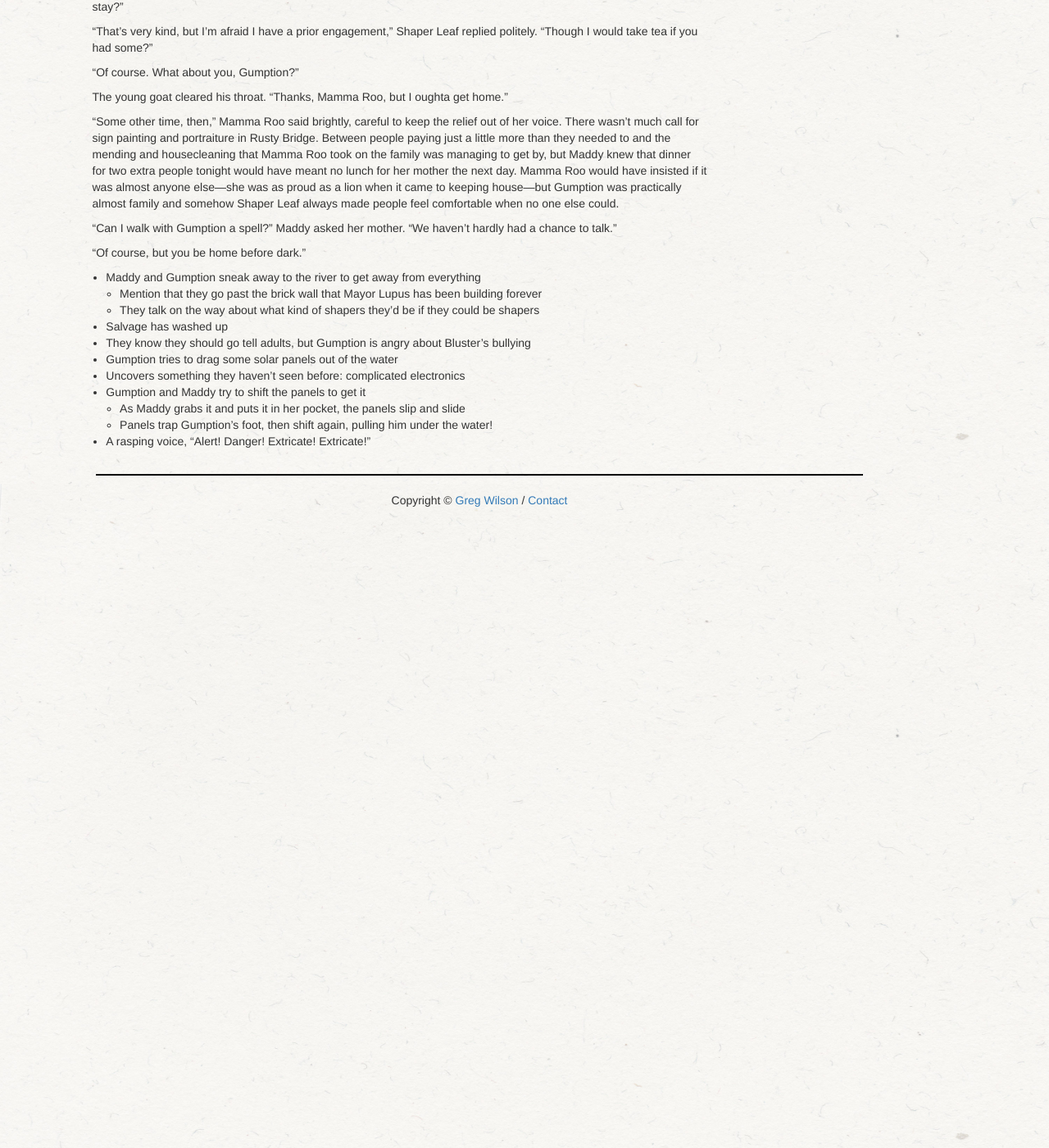
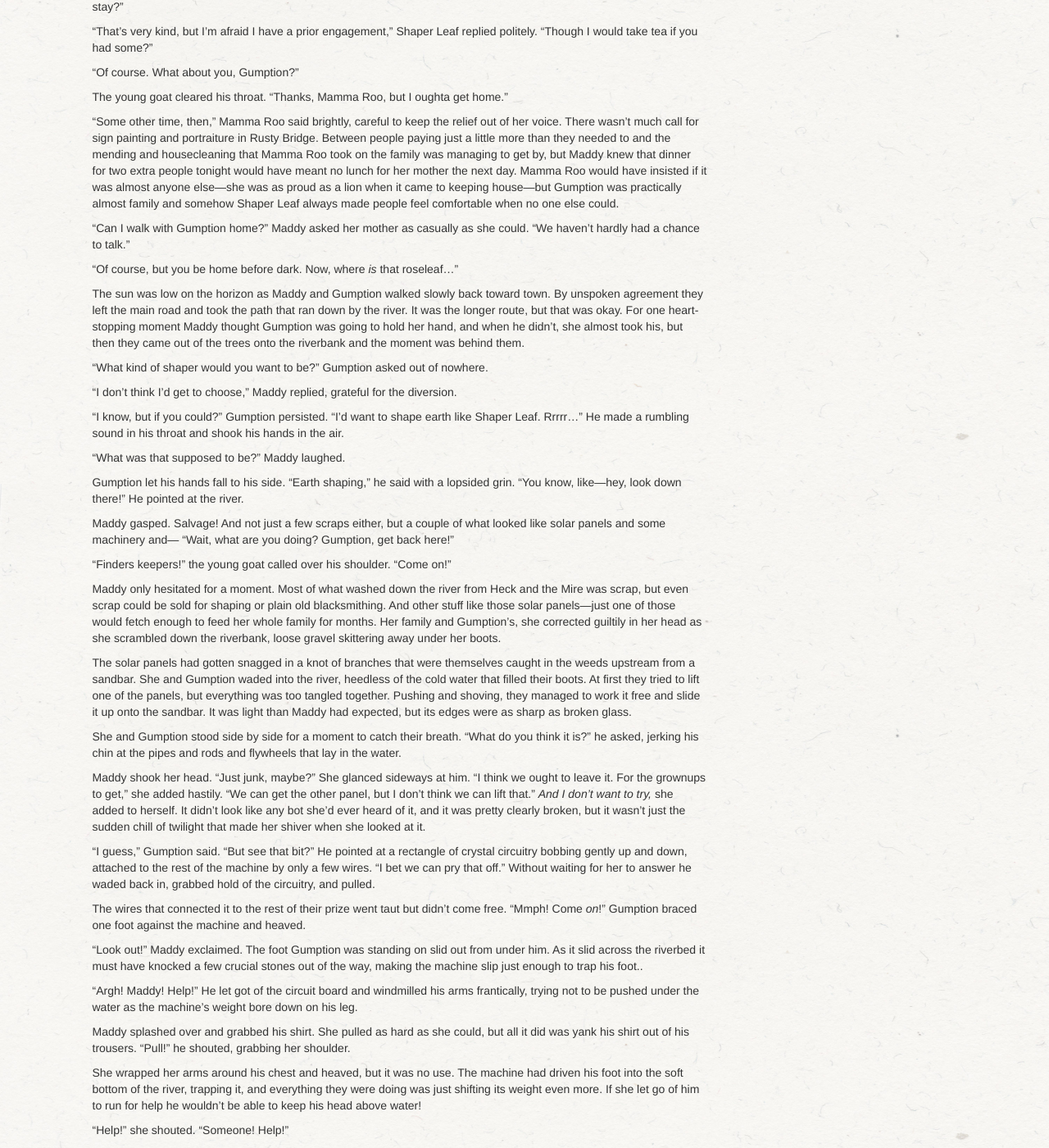
Before and after one commit to gvwilson/sensibleadventures, a Jekyll site: the page built from madica-roo/madica-roo.md, in a window 1280 px wide and 1400 px high, scrolled down 2823 px. Shown: the whole window at 82% size. Built offline with Jekyll 4.4.1, drawn with Linux system fonts in a browser that asks for light colours; nearby versions of some CDN libraries; library files that are not in the unit come from our copies; before the commit the page ends 3453 px from its top, so only the background shows below that; some of the changed text lies outside the part shown.

Commit message:
800 words (chapter 1 finished)

```diff
--- a/madica-roo/madica-roo.md
+++ b/madica-roo/madica-roo.md
@@ -298,22 +298,140 @@
 and somehow Shaper Leaf always made people feel comfortable
 when no one else could.
 
-"Can I walk with Gumption a spell?" Maddy asked her mother.
+"Can I walk with Gumption home?"
+Maddy asked her mother as casually as she could.
 "We haven't hardly had a chance to talk."
 
 "Of course,
-but you be home before dark."
+but you be home before dark.
+Now,
+where *is* that roseleaf..."
 
 <!-- 2020-02-10: 657 words / 43 minutes -->
 
--   Maddy and Gumption sneak away to the river to get away from everything
-    -   Mention that they go past the brick wall that Mayor Lupus has been building forever
-    -   They talk on the way about what kind of shapers they'd be if they could be shapers
--   Salvage has washed up
--   They know they should go tell adults, but Gumption is angry about Bluster's bullying
--   Gumption tries to drag some solar panels out of the water
--   Uncovers something they haven't seen before: complicated electronics
--   Gumption and Maddy try to shift the panels to get it
-    -   As Maddy grabs it and puts it in her pocket, the panels slip and slide
-    -   Panels trap Gumption's foot, then shift again, pulling him under the water!
--   A rasping voice, "Alert!  Danger!  Extricate!  Extricate!"
+The sun was low on the horizon
+as Maddy and Gumption walked slowly back toward town.
+By unspoken agreement they left the main road
+and took the path that ran down by the river.
+It was the longer route,
+but that was okay.
+For one heart-stopping moment Maddy thought Gumption was going to hold her hand,
+and when he didn't,
+she almost took his,
+but then they came out of the trees onto the riverbank and the moment was behind them.
+
+"What kind of shaper would you want to be?" Gumption asked out of nowhere.
+
+"I don't think I'd get to choose," Maddy replied,
+grateful for the diversion.
+
+"I know, but if you could?" Gumption persisted.
+"I'd want to shape earth like Shaper Leaf.
+Rrrrr..."
+He made a rumbling sound in his throat
+and shook his hands in the air.
+
+"What was that supposed to be?" Maddy laughed.
+
+Gumption let his hands fall to his side.
+"Earth shaping," he said with a lopsided grin.
+"You know, like---hey, look down there!"
+He pointed at the river.
+
+Maddy gasped.
+Salvage!
+And not just a few scraps either,
+but a couple of what looked like solar panels
+and some machinery
+and---
+"Wait, what are you doing?
+Gumption, get back here!"
+
+"Finders keepers!" the young goat called over his shoulder.
+"Come on!"
+
+Maddy only hesitated for a moment.
+Most of what washed down the river from Heck and the Mire was scrap,
+but even scrap could be sold for shaping or plain old blacksmithing.
+And other stuff like those solar panels---just one of those
+would fetch enough to feed her whole family for months.
+Her family and Gumption's,
+she corrected guiltily in her head
+as she scrambled down the riverbank,
+loose gravel skittering away under her boots.
+
+The solar panels had gotten snagged in a knot of branches
+that were themselves caught in the weeds upstream from a sandbar.
+She and Gumption waded into the river,
+heedless of the cold water that filled their boots.
+At first they tried to lift one of the panels,
+but everything was too tangled together.
+Pushing and shoving,
+they managed to work it free and slide it up onto the sandbar.
+It was light than Maddy had expected,
+but its edges were as sharp as broken glass.
+
+She and Gumption stood side by side for a moment to catch their breath.
+"What do you think it is?" he asked,
+jerking his chin at the pipes and rods and flywheels
+that lay in the water.
+
+Maddy shook her head.
+"Just junk, maybe?"
+She glanced sideways at him.
+"I think we ought to leave it.
+For the grownups to get," she added hastily.
+"We can get the other panel,
+but I don't think we can lift that."
+*And I don't want to try,* she added to herself.
+It didn't look like any bot she'd ever heard of it,
+and it was pretty clearly broken,
+but it wasn't just the sudden chill of twilight that made her shiver
+when she looked at it.
+
+"I guess," Gumption said.
+"But see that bit?"
+He pointed at a rectangle of crystal circuitry bobbing gently up and down,
+attached to the rest of the machine by only a few wires.
+"I bet we can pry that off."
+Without waiting for her to answer he waded back in,
+grabbed hold of the circuitry,
+and pulled.
+
+The wires that connected it to the rest of their prize went taut but didn't come free.
+"Mmph! Come *on*!"
+Gumption braced one foot against the machine and heaved.
+
+"Look out!" Maddy exclaimed.
+The foot Gumption was standing on slid out from under him.
+As it slid across the riverbed it must have knocked a few crucial stones out of the way,
+making the machine slip just enough to trap his foot..
+
+"Argh! Maddy! Help!"
+He let got of the circuit board and windmilled his arms frantically,
+trying not to be pushed under the water
+as the machine's weight bore down on his leg.
+
+Maddy splashed over and grabbed his shirt.
+She pulled as hard as she could,
+but all it did was yank his shirt out of his trousers.
+"Pull!" he shouted,
+grabbing her shoulder.
+
+She wrapped her arms around his chest and heaved,
+but it was no use.
+The machine had driven his foot into the soft bottom of the river,
+trapping it,
+and everything they were doing was just shifting its weight even more.
+If she let go of him to run for help
+he wouldn't be able to keep his head above water!
+
+"Help!" she shouted.
+"Someone! Help!"
+
+"Responding!" a rasping mechanical voice answered.
+"Danger! Extricate! Extricate!"
+A battered bot burst out of the trees
+and hurtled down the gravel toward them!
+
+<!-- 2020-02-11: 801 words / 40 minutes -->
```
